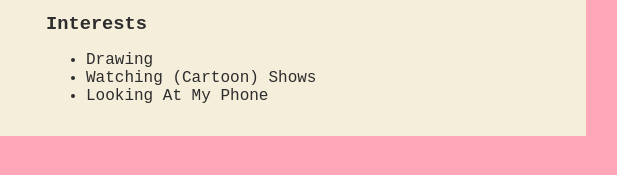
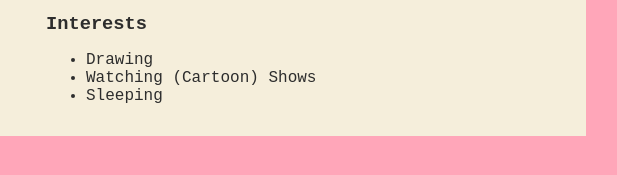
Before and after one commit to Dirvy/dirvy.github.io, a plain HTML site: page webby/index.html in a window 1280 px wide. Shown: the part 187-362 px from the top of the page, 454-1071 px from the left. Drawn offline with Linux system fonts and the light colour scheme.

Commit message:
edited index.html and css files

```diff
--- a/webby/index.html
+++ b/webby/index.html
@@ -36,7 +36,7 @@
                         <ul>
                             <li>Drawing</li>
                             <li>Watching (Cartoon) Shows</li>
-                            <li>Looking At My Phone</li>
+                            <li>Sleeping</li>
                         </ul>
                     </div>
                 </div>
```
